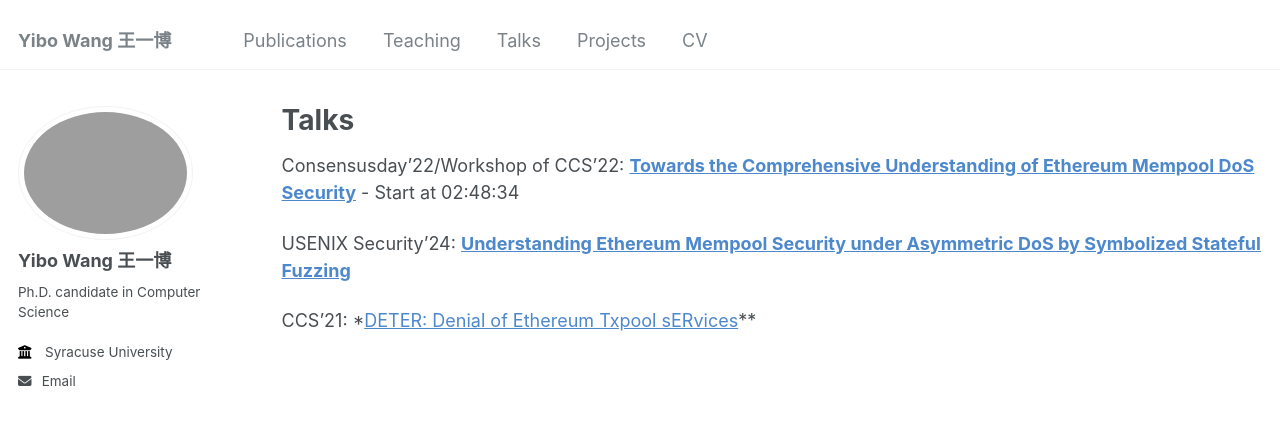
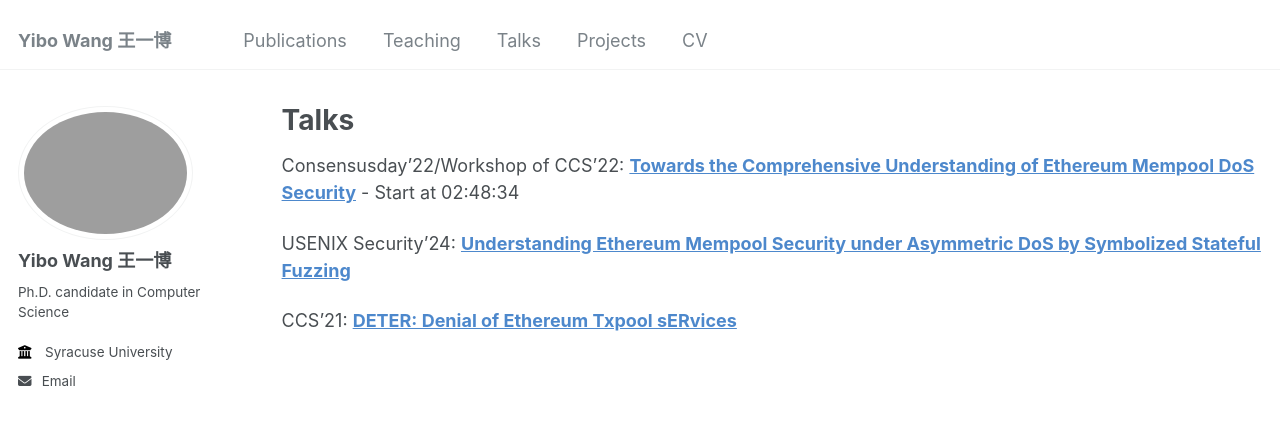
Before and after one commit to wangyibo0308/wangyibo0308.github.io, a Jekyll site: the page built from _pages/talk.md, in a window 1280 px wide. Shown: the top 425 px of the page. Built offline with Jekyll 4.4.1, drawn with Linux system fonts in a browser that asks for light colours.

```diff
--- a/_pages/talk.md
+++ b/_pages/talk.md
@@ -15,4 +15,4 @@ Consensusday'22/Workshop of CCS'22: **[Towards the Comprehensive Understanding o
 
 USENIX Security'24: **[Understanding Ethereum Mempool Security under Asymmetric DoS by Symbolized Stateful Fuzzing](https://www.usenix.org/conference/usenixsecurity24/presentation/wang-yibo)**
 
-CCS'21: *[DETER: Denial of Ethereum Txpool sERvices](https://dl.acm.org/doi/10.1145/3460120.3485369#supplementary-materials)**
+CCS'21: **[DETER: Denial of Ethereum Txpool sERvices](https://dl.acm.org/doi/10.1145/3460120.3485369#supplementary-materials)**
```
